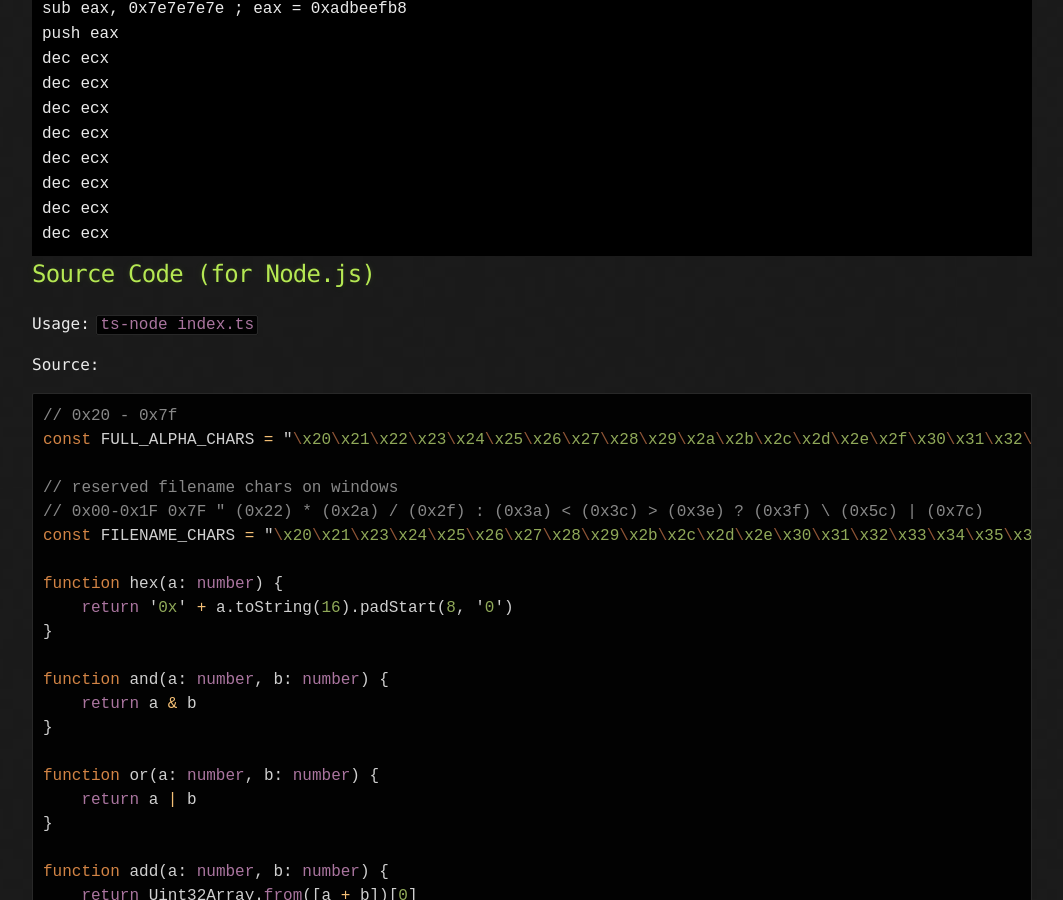
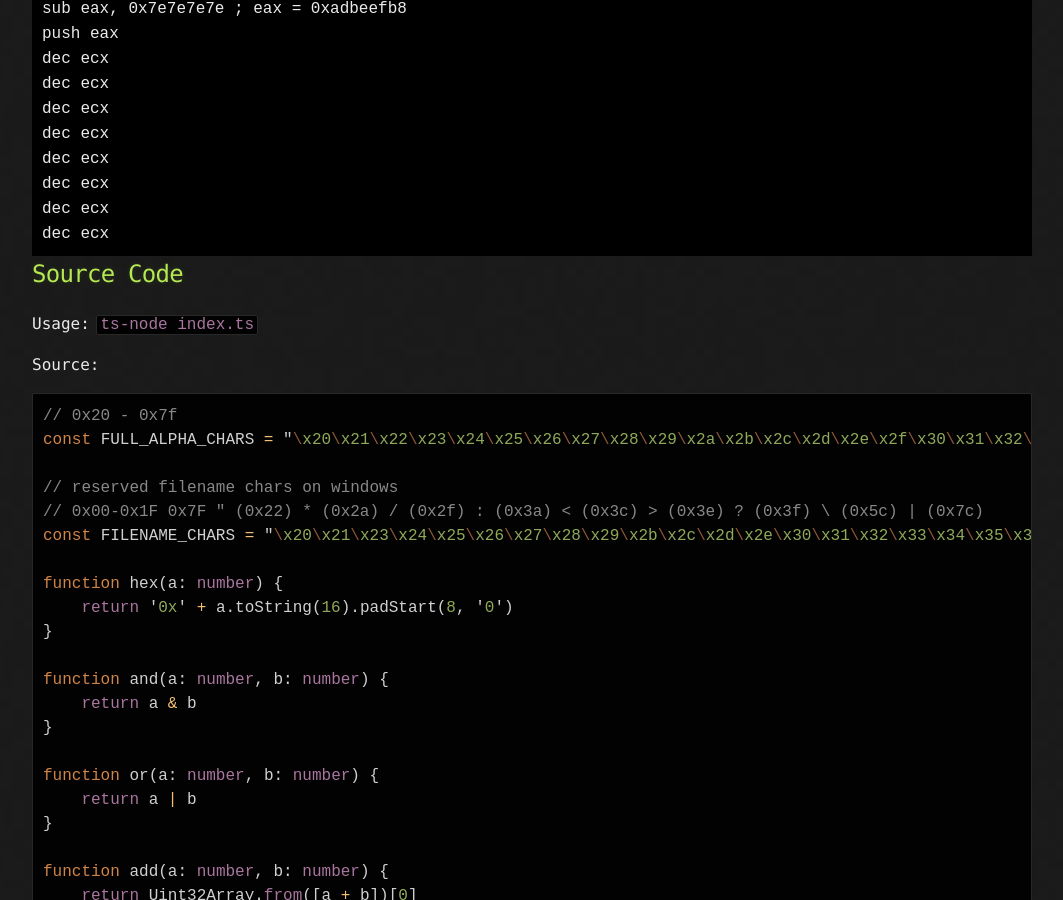
Before and after one commit to phra/phra.github.io, a Jekyll site: the page built from posts/and-sub-encoder.md, in a window 1280 px wide and 900 px high, scrolled down 1108 px. Shown: the whole window, without its empty margins (108-1171 px from the left). Built offline with Jekyll 4.4.1, drawn with Linux system fonts in a browser that asks for light colours.

Commit message:
Update and-sub-encoder.md

```diff
--- a/posts/and-sub-encoder.md
+++ b/posts/and-sub-encoder.md
@@ -174,7 +174,7 @@ encode2()
 
 </script>
 
-## Source Code (for Node.js)
+## Source Code
 
 Usage: `ts-node index.ts`
 
```
